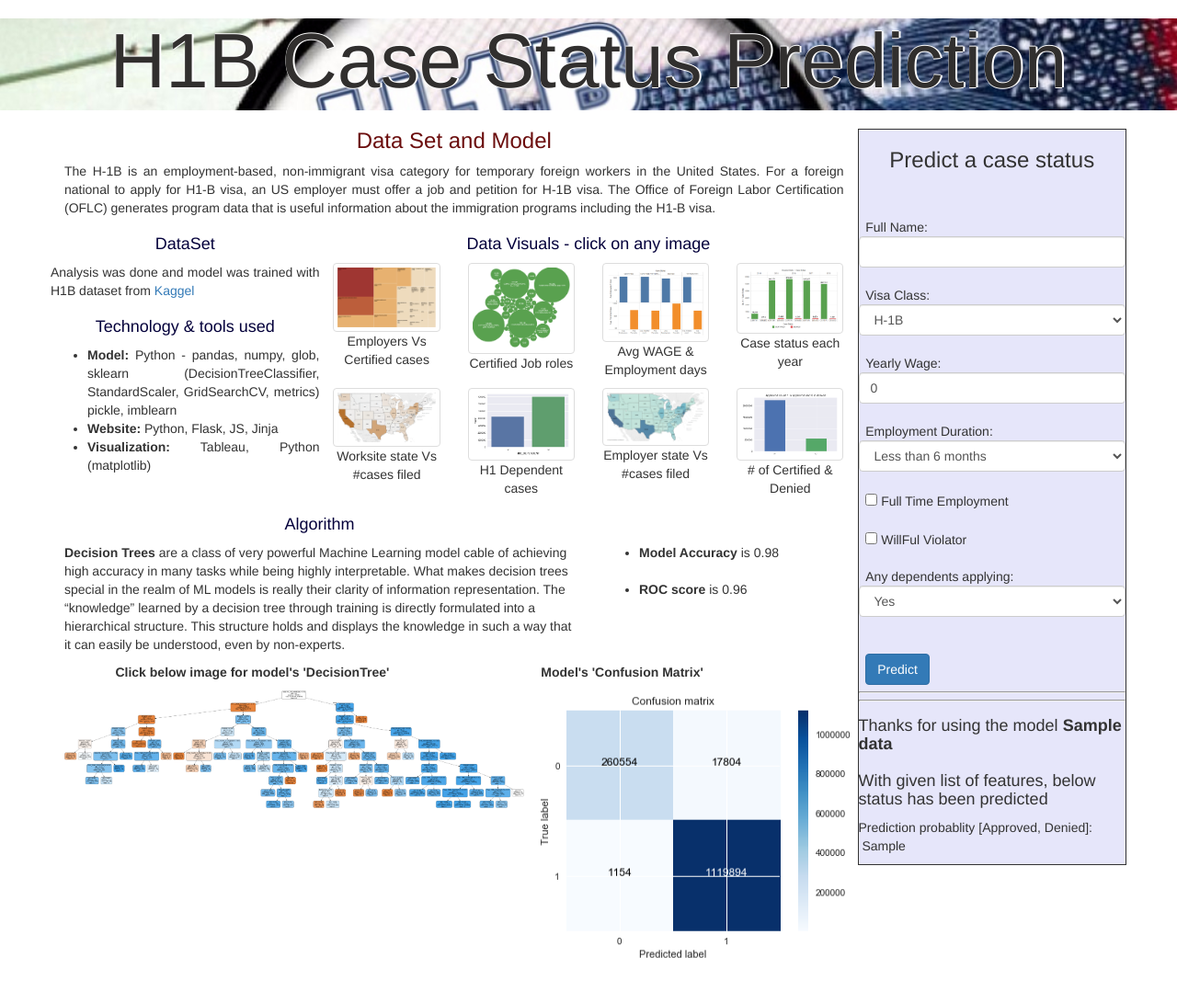
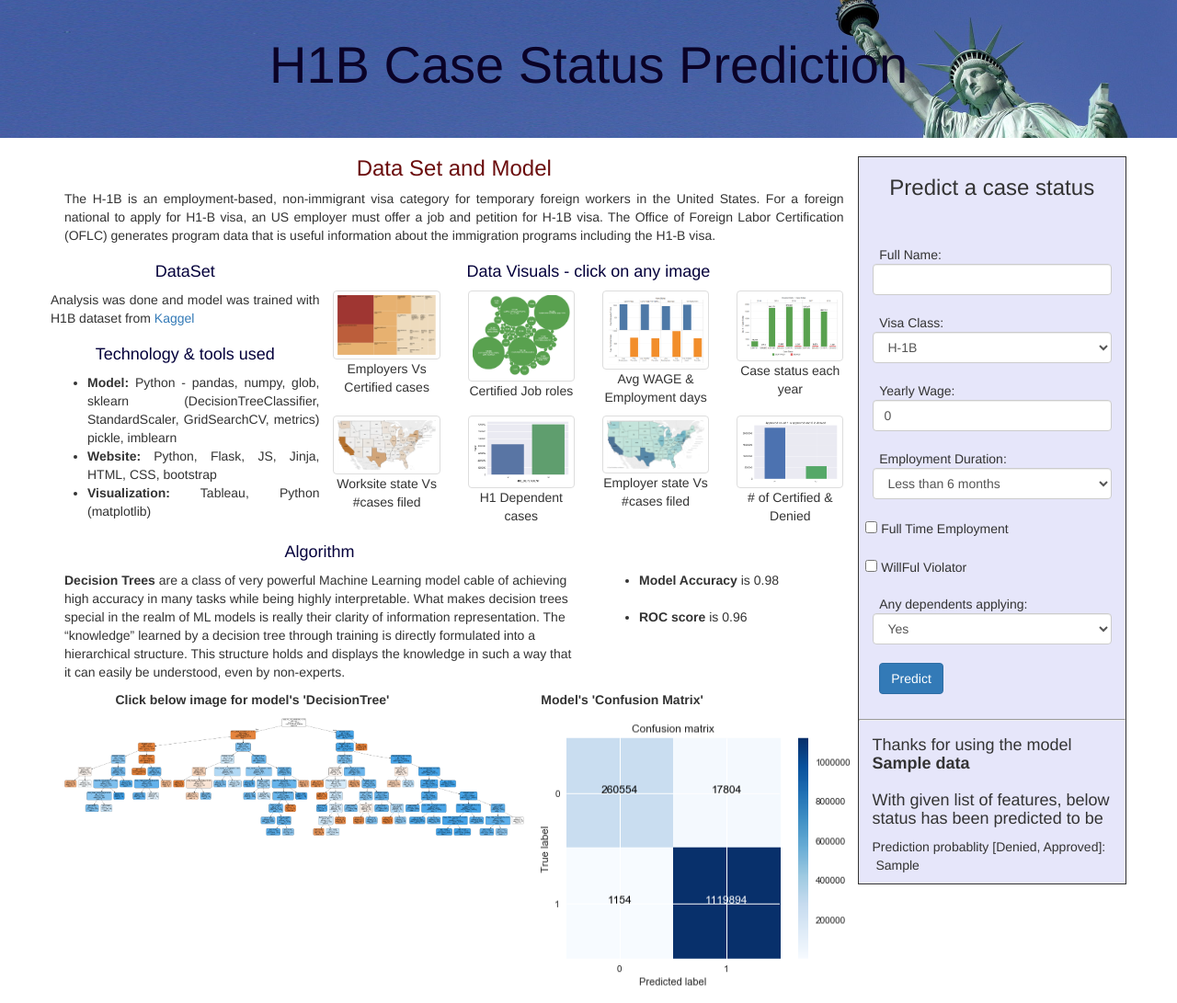
Before and after one commit to komalac/FinalProject, a Flask app: template templates/Prediction.html in a window 1280 px wide. Shown: the whole page at 92% size. Before the commit the page ends 1042 px from the top, so only its background shows below. Run offline with Flask 2, Linux system fonts and the light colour scheme; the template is opened without the code that fills it: most values are stand-ins (such as "Sample title", 1, 10 or a date in 2020); parts of the project's set-up code (start-up, migrations or seed data) failed here and were passed over; some libraries are stand-ins or nearby versions.

Commit message:
Updated few text

```diff
--- a/templates/Prediction.html
+++ b/templates/Prediction.html
@@ -3,42 +3,42 @@
 {% block content %}
 
 
-        <form action="/predict" method="get" target="result" >
+        <form autocomplete="off" action="/predict" method="get" target="result" >
             <span class="border">
-            <div class = "row">
+            <div class = "form-row align-items-center">
                 <div class="col-md-12">
                     <div>
-                            &nbsp;&nbsp;Full Name: <input type="text" class="form-control" name="name">
+                            &nbsp;&nbsp;Full Name: <input type="text" class="form-control" name="name"><br>
                     </div>
                 </div>
             </div>
             <br>
-            <div class = "row">
+            <div class = "form-row align-items-center">
                 <div class ="col-md-12">
                         &nbsp;&nbsp;Visa Class:
-                        &nbsp;&nbsp;<select id="visaclass" class="form-control" name="visaclass">
+                        &nbsp;&nbsp;<select id="visaclass" class="form-control" name="visaclass"><br>
                             <option value="H1B">H-1B</option>
                             <option value="H1B1C">H-1B1 Chile</option>
                             <option value= "H1B1S">H-1B1 Singapore</option>
                             <option value="E3Aus">E-3 Australian</option>
-                    </select>
+                    </select><br>
                 </div>
             </div>
             <br>
-            <div class = "row">
+            <div class = "form-row align-items-center">
                 <div class = "col-md-12">
                         &nbsp;&nbsp;Yearly Wage:
-                        &nbsp;&nbsp;<input type="text" class="form-control" name="pwage" value="0">
+                        &nbsp;&nbsp;<input type="text" class="form-control" name="pwage" value="0"><br>
                 </div>
             </div>
             <br>
-            <div class = "row">
+            <div class = "form-row align-items-center">
                 <div class ="col-md-12">
                         &nbsp;&nbsp;Employment Duration:
                         &nbsp;&nbsp;<select id="empduration" class="form-control" name="empduration">
                             <option value="less">Less than 6 months</option>
                             <option value="more">More than 6 months</option>
-                    </select>
+                    </select><br>
                 </div>
             </div>
             <br>
@@ -56,47 +56,47 @@
                 </div>
             </div>
             <br>
-            <div class = "row">
+            <div class = "form-row align-items-center">
                 <div class="col-md-12">
                         &nbsp;&nbsp;Any dependents applying:
                         &nbsp;&nbsp;<select id="dependents" class="form-control" name="dependents">
                             <option value="yes">Yes</option>
                             <option value="no">No</option>
-                    </select>
+                    </select><br>
                 </div>
             </div>
 
             <br><br>
-            <div class = "row">
+            <div class = "form-row align-items-center">
                 <div class="col-md-12">
                         &nbsp;&nbsp;<button type="submit" class="btn btn-primary">
                         Predict
-                    </button>
+                    </button><br>
                 </div>
             </div>
             </span>
         </form>
 
-        <hr>
+        <br><br>&nbsp;
         <hr>
 
         <div class="row" id="result">
             <div class="col-md-12">
                 {% if data %}
-                    <div class= "row">
+                    <div class= "form-row align-items-center">
                         <div class="col-md-12"><h4>Thanks for using the model <b> {{data.name}}</b></h4></div>
-                        <div class="col-md-12"><h4>With given list of features, below status has been predicted</h4></div>
+                        <div class="col-md-12"><h4>With given list of features, below status has been predicted to be</h4></div>
                         {%if data.case_pred == "Denied"%}
-                        <div class="col-md-12" style="text-align:center; color: rgb(107, 13, 13)">
+                        <div class="col-md-12" style="text-align:center; color: rgb(255, 0, 0)">
                             <h2>{{data.case_pred}}</h2></div>
                         {%endif%}
                         {%if data.case_pred == "Approved"%}
-                        <div class="col-md-12" style="text-align:center; color: rgb(1, 58, 3)">
+                        <div class="col-md-12" style="text-align:center; color: rgb(6, 104, 6)">
                                 <h2>{{data.case_pred}}</h2></div>
                         {%endif%}
                         <div class="col-md-12">
                             <p>
-                                </b>Prediction probablity [Approved, Denied]: </b> &nbsp;{{data.case_probs}}
+                                </b>Prediction probablity [Denied, Approved]: </b> &nbsp;{{data.case_probs}}
                             </p>
                         </div>
                     </div>
--- a/templates/index.html
+++ b/templates/index.html
@@ -14,9 +14,12 @@
                 .bgimg {
                         background-image: url("{{url_for('static', filename='Images/h1b-visa.jpg')}}");
                         background-size:cover;
-                        height: 100px;
-                        color: rgb(49, 47, 46);
-                        text-shadow: 2px 0 white, 0 1px white, 1px 0 white, 0 -1px white;
+                        background-repeat: no-repeat;
+                        background-position: center;
+                        /* background-attachment: fixed ; */
+                        height: 150px;
+                        color: rgb(10, 2, 39);
+                        /* text-shadow: 1px 0 white, 0 0px white, 0px 0 white, 0 -1px white;                         */
                     }
                 </style>
   </head>
@@ -24,7 +27,8 @@
 
 <body>
     <div class="bgimg">
-            <h1 style = "text-align: center; font-size: 6em" >H1B Case Status Prediction</h1>
+            <br>
+            <h1 style = "text-align: center; font-size: 4em" >H1B Case Status Prediction</h1>
     </div>
 
     <div class="container">
@@ -52,7 +56,7 @@
                                         <b>Model:</b> Python - pandas, numpy, glob, sklearn (DecisionTreeClassifier, StandardScaler, GridSearchCV, metrics) pickle, imblearn
                                     </li>
                                     <li>
-                                        <b>Website:</b> Python, Flask, JS, Jinja
+                                        <b>Website:</b> Python, Flask, JS, Jinja, HTML, CSS, bootstrap
                                     </li>
                                     <li>
                                         <b>Visualization:</b> Tableau, Python (matplotlib)
```
Also changed, not shown: static/Images/ah1b-visa.jpg (added), static/Images/h1b-visa.jpg.
